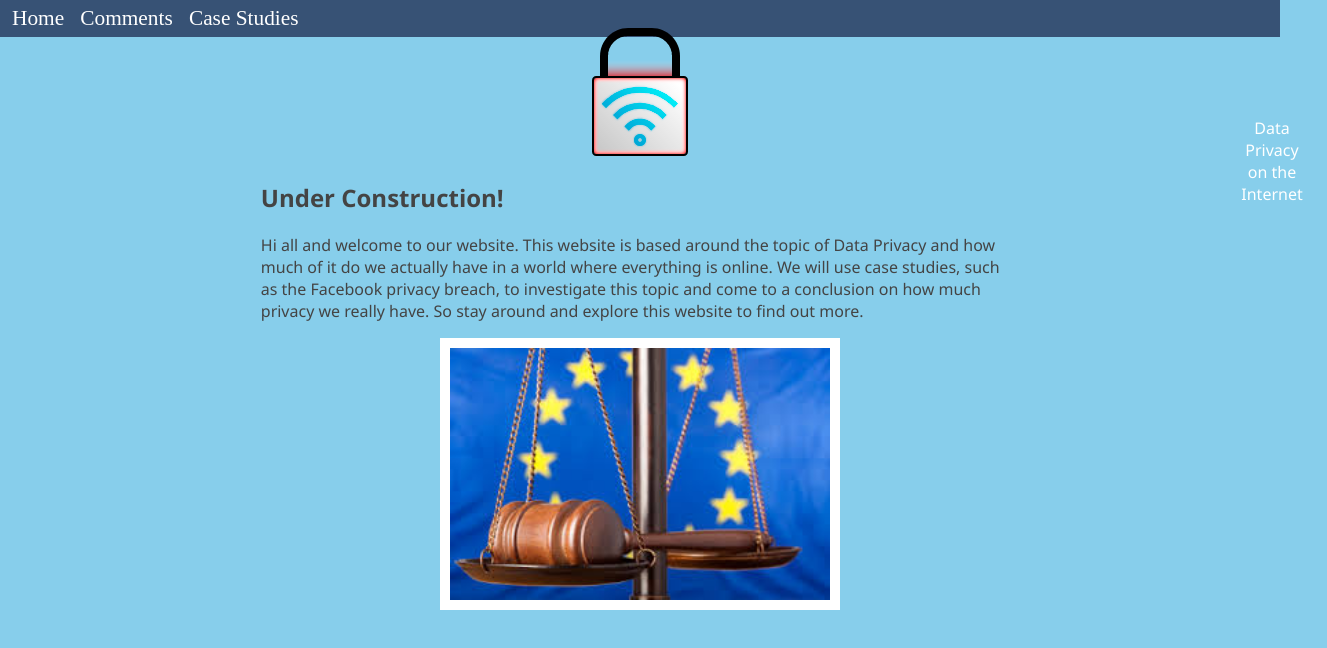
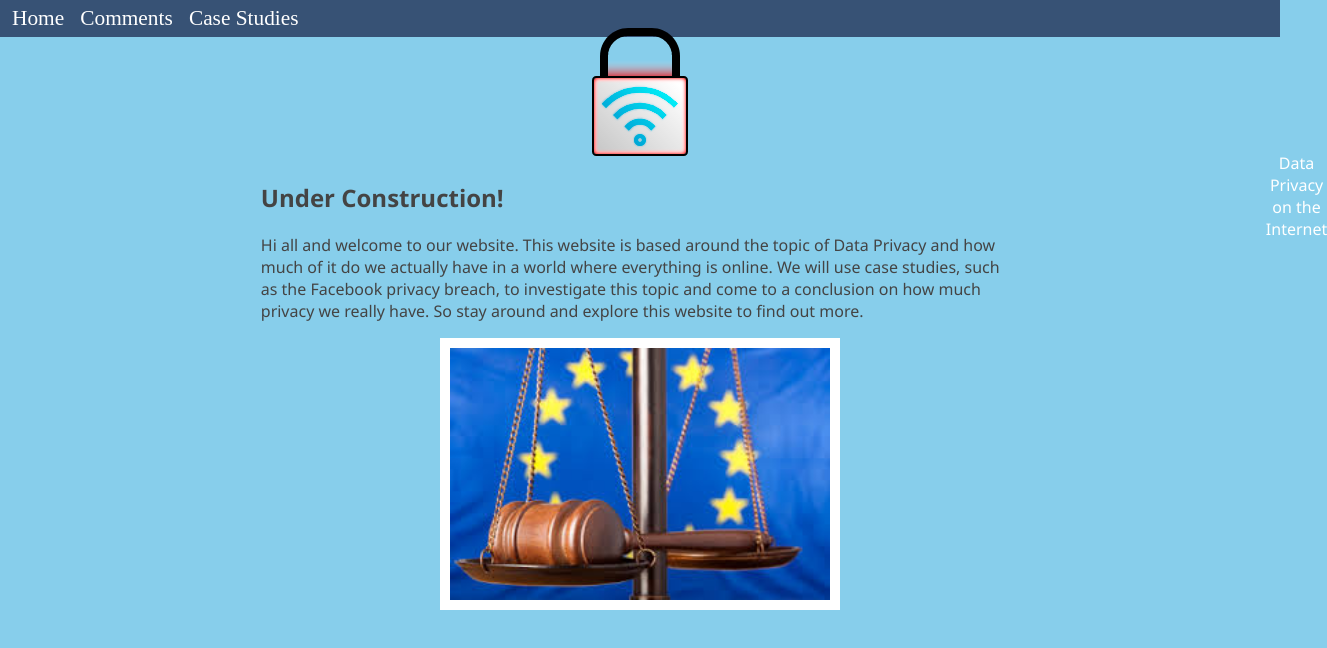
Before and after one commit to soxfox/collab-website, a plain HTML site: page index.html in a window 1280 px wide. Shown: the whole page, 1327 px wide, since content can reach past the window. Drawn offline with Linux system fonts and the light colour scheme; a web font is replaced by a local one.

Commit message:
Update main.css

```diff
--- a/main.css
+++ b/main.css
@@ -117,5 +117,5 @@ h1 {
     position: absolute;
     top: 100%;
     left: 100%;
-    transform: translate(-50%, -50%);
+    transform: translate(-10%, -10%);
 }
```
